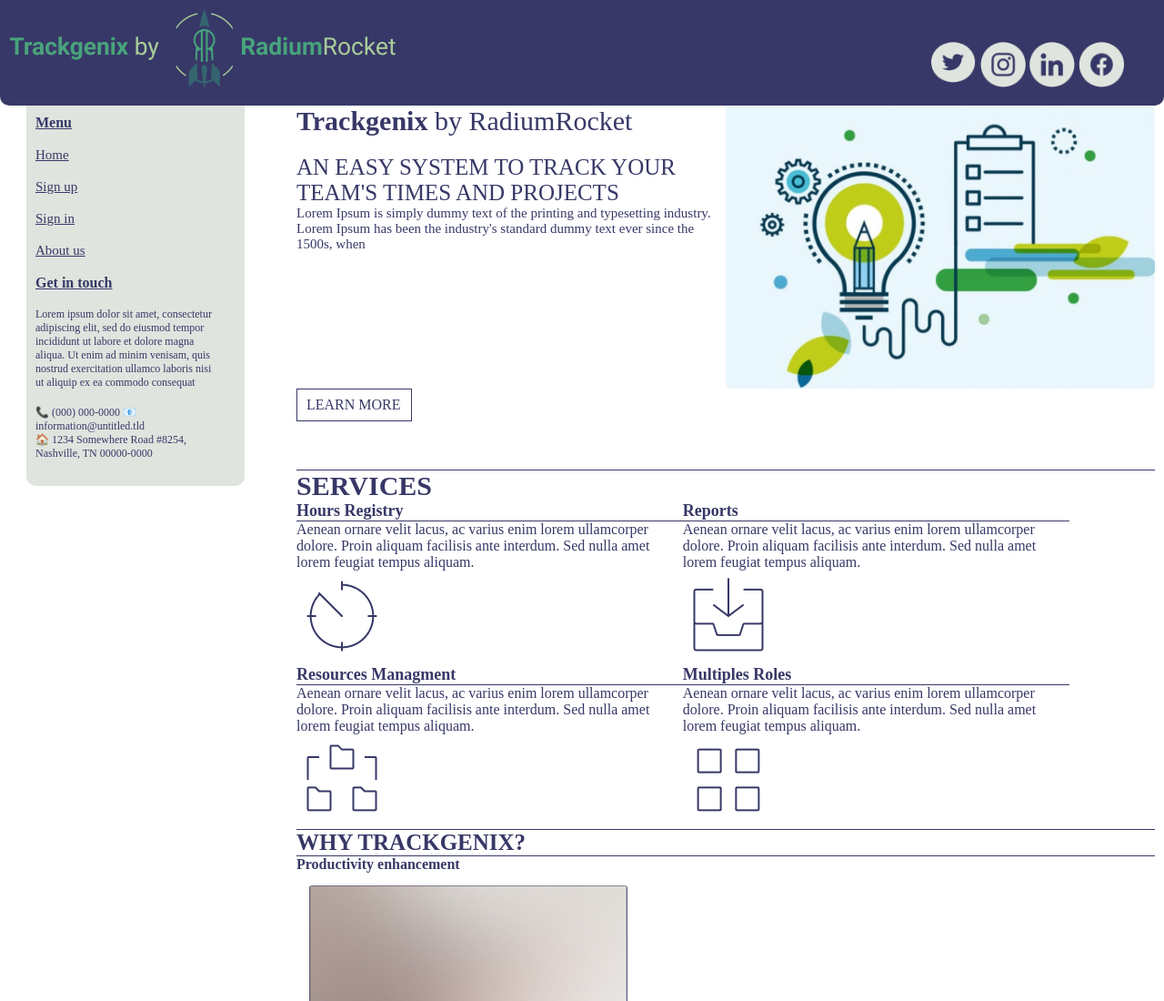
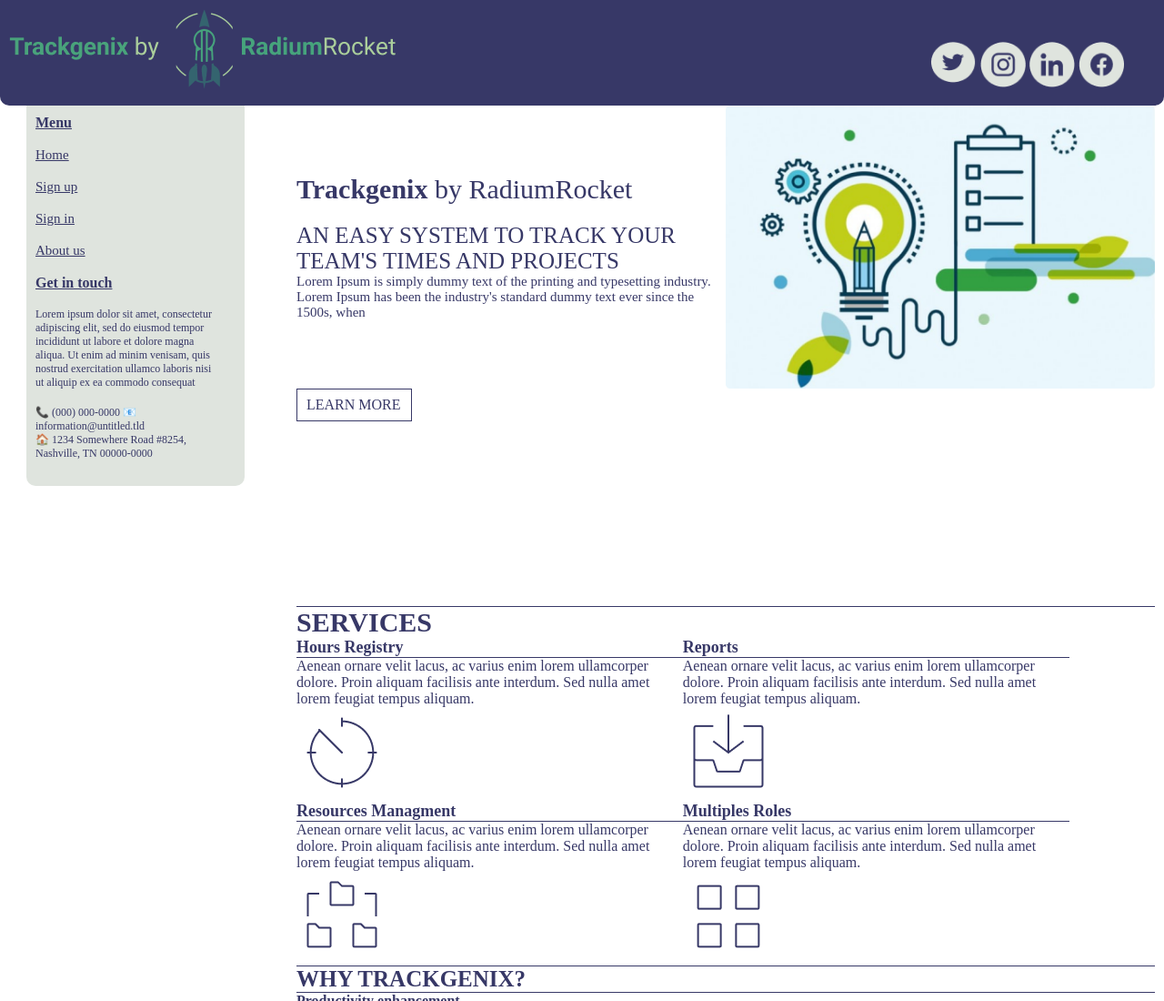
Before and after one commit to ZGMauri/BaSP-A2022-Etapa-1, a plain HTML site: page Semana-04/index.html in a window 1280 px wide. Shown: the top 1100 px of the page at 91% size. Drawn offline with Linux system fonts and the light colour scheme.

Commit message:
BaSP-W04-2022: fix some details

```diff
--- a/Semana-04/css/main.css
+++ b/Semana-04/css/main.css
@@ -80,15 +80,16 @@ main {
 
 @media screen and (min-width: 1024px) {
     #first_container {
-        height: 400px;
-        float: left;
+        height: 550px;
         width: 100%;
     }
 
+    #first_container > div > section {
+        justify-content: center;
+        align-items: stretch;
     }
 
-
-/* SECTION TWO */
+}
 
 .top {
     width: 100%;
@@ -195,9 +196,6 @@ main {
     }
 }
 
-
-/* SECTION THREE SCROLL MENU */
-
 #scroll_container {
     display: flex;
     flex-direction: column;
@@ -288,7 +286,6 @@ main {
 
 }
 
-/* SECTION FOURTH */
 
 #requestInfo_container h3 {
     font-size: 25px;
@@ -363,8 +360,6 @@ main {
         width: 12%;
     }
 }
-
-/* SECTION FIVE */
 
 #imgStory {
     display: none;
@@ -453,8 +448,6 @@ main {
     }
 }
 
-/* SECTION SIX */
-
 #list_container {
     display: flex;
     flex-direction: column;
```
Lines whose indentation alone changed are shown as unchanged.
